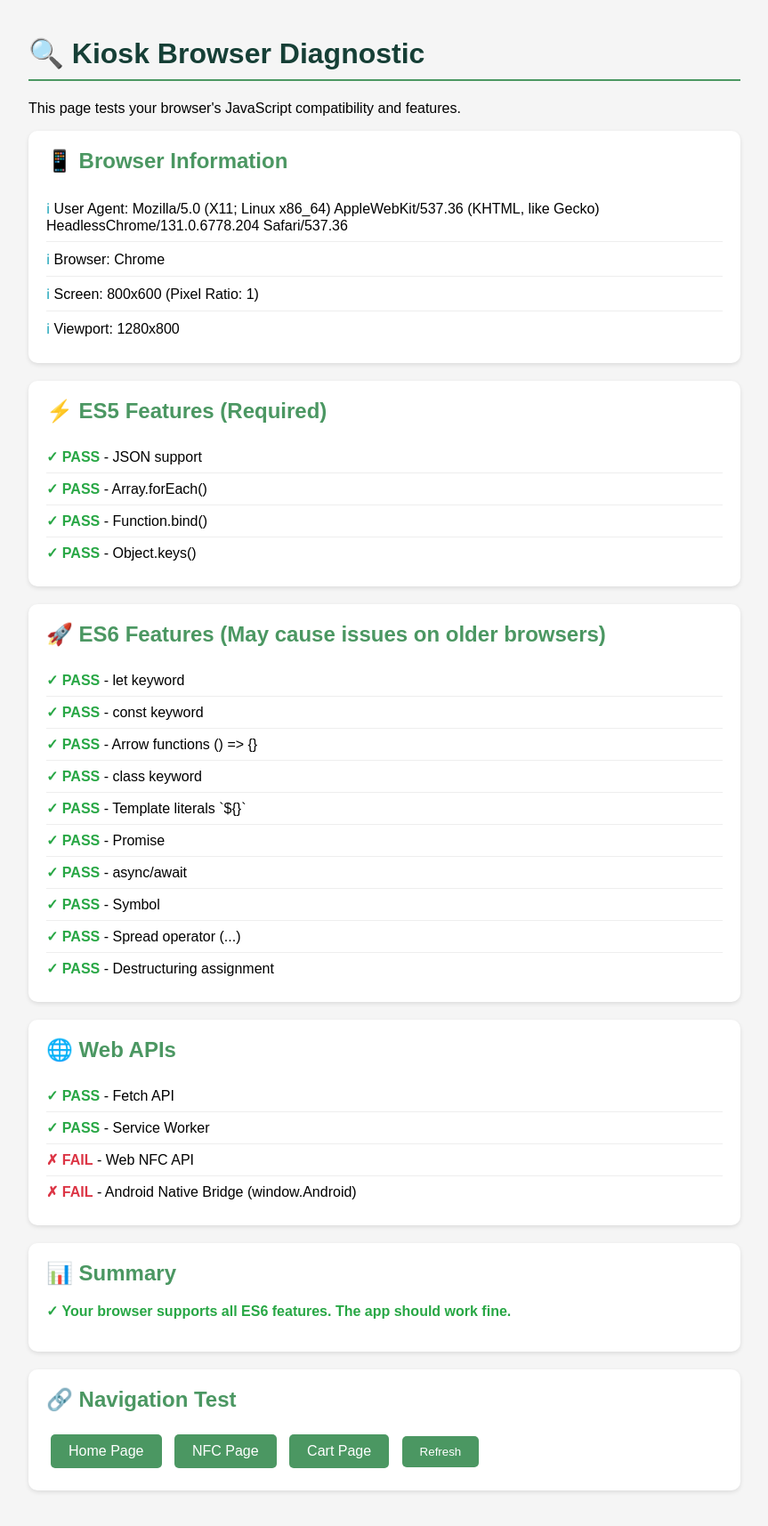
After one commit to CS-CLUB-TTH/SelfCheckout, an ASP.NET Core app: page /Diagnostic in a window 1280 px wide. The commit adds this page. Shown: the whole page at 89% size, without its empty margins (208-1071 px from the left). Run offline with ASP.NET Core 8, Linux system fonts and the light colour scheme; some libraries are stand-ins or nearby versions.

Commit message:
Fix ES6 to ES5 compatibility for kiosk browser and add diagnostic page
Co-authored-by: CS-CLUB-TTH <152597681+CS-CLUB-TTH@users.noreply.github.com>

```diff
--- /dev/null
+++ b/Pages/Diagnostic.cshtml
@@ -0,0 +1,313 @@
+@page
+@model DiagnosticModel
+@{
+    ViewData["Title"] = "Browser Diagnostic";
+    Layout = null;
+}
+
+<!DOCTYPE html>
+<html lang="en">
+<head>
+    <meta charset="utf-8" />
+    <meta name="viewport" content="width=device-width, initial-scale=1.0" />
+    <title>Kiosk Browser Diagnostic</title>
+    <style>
+        body {
+            font-family: Arial, sans-serif;
+            padding: 20px;
+            background: #f5f5f5;
+            max-width: 800px;
+            margin: 0 auto;
+        }
+        h1 {
+            color: #163f36;
+            border-bottom: 2px solid #4b9762;
+            padding-bottom: 10px;
+        }
+        .section {
+            background: white;
+            padding: 20px;
+            border-radius: 10px;
+            margin-bottom: 20px;
+            box-shadow: 0 2px 5px rgba(0,0,0,0.1);
+        }
+        .section h2 {
+            color: #4b9762;
+            margin-top: 0;
+        }
+        .test-item {
+            padding: 8px 0;
+            border-bottom: 1px solid #eee;
+        }
+        .test-item:last-child {
+            border-bottom: none;
+        }
+        .pass {
+            color: #28a745;
+            font-weight: bold;
+        }
+        .fail {
+            color: #dc3545;
+            font-weight: bold;
+        }
+        .warn {
+            color: #ffc107;
+            font-weight: bold;
+        }
+        .info {
+            color: #17a2b8;
+        }
+        pre {
+            background: #f8f9fa;
+            padding: 10px;
+            border-radius: 5px;
+            overflow-x: auto;
+            font-size: 12px;
+        }
+        .btn {
+            display: inline-block;
+            padding: 10px 20px;
+            background: #4b9762;
+            color: white;
+            text-decoration: none;
+            border-radius: 5px;
+            margin: 5px;
+            border: none;
+            cursor: pointer;
+        }
+        .btn:hover {
+            background: #163f36;
+        }
+        #errorLog {
+            background: #ffebee;
+            display: none;
+        }
+        #errorLog h2 {
+            color: #c62828;
+        }
+    </style>
+</head>
+<body>
+    <h1>🔍 Kiosk Browser Diagnostic</h1>
+    <p>This page tests your browser's JavaScript compatibility and features.</p>
+
+    <div class="section">
+        <h2>📱 Browser Information</h2>
+        <div class="test-item" id="userAgent"></div>
+        <div class="test-item" id="browserName"></div>
+        <div class="test-item" id="screenInfo"></div>
+        <div class="test-item" id="viewportInfo"></div>
+    </div>
+
+    <div class="section">
+        <h2>⚡ ES5 Features (Required)</h2>
+        <div class="test-item" id="es5-json"></div>
+        <div class="test-item" id="es5-array"></div>
+        <div class="test-item" id="es5-function"></div>
+        <div class="test-item" id="es5-object"></div>
+    </div>
+
+    <div class="section">
+        <h2>🚀 ES6 Features (May cause issues on older browsers)</h2>
+        <div class="test-item" id="es6-let"></div>
+        <div class="test-item" id="es6-const"></div>
+        <div class="test-item" id="es6-arrow"></div>
+        <div class="test-item" id="es6-class"></div>
+        <div class="test-item" id="es6-template"></div>
+        <div class="test-item" id="es6-promise"></div>
+        <div class="test-item" id="es6-async"></div>
+        <div class="test-item" id="es6-symbol"></div>
+        <div class="test-item" id="es6-spread"></div>
+        <div class="test-item" id="es6-destructuring"></div>
+    </div>
+
+    <div class="section">
+        <h2>🌐 Web APIs</h2>
+        <div class="test-item" id="api-fetch"></div>
+        <div class="test-item" id="api-serviceworker"></div>
+        <div class="test-item" id="api-nfc"></div>
+        <div class="test-item" id="api-android"></div>
+    </div>
+
+    <div class="section">
+        <h2>📊 Summary</h2>
+        <div id="summary"></div>
+    </div>
+
+    <div class="section" id="errorLog">
+        <h2>❌ JavaScript Errors</h2>
+        <pre id="errorContent"></pre>
+    </div>
+
+    <div class="section">
+        <h2>🔗 Navigation Test</h2>
+        <a href="/" class="btn">Home Page</a>
+        <a href="/Nfc" class="btn">NFC Page</a>
+        <a href="/Cart" class="btn">Cart Page</a>
+        <button class="btn" onclick="location.reload()">Refresh</button>
+    </div>
+
+    <script>
+        // Error collection
+        var errors = [];
+        window.onerror = function(msg, url, line, col, error) {
+            errors.push('Error: ' + msg + ' at line ' + line);
+            showErrors();
+            return false;
+        };
+
+        function showErrors() {
+            if (errors.length > 0) {
+                document.getElementById('errorLog').style.display = 'block';
+                document.getElementById('errorContent').textContent = errors.join('\n');
+            }
+        }
+
+        function setResult(id, passed, message) {
+            var el = document.getElementById(id);
+            if (el) {
+                var status = passed ? '<span class="pass">✓ PASS</span>' : '<span class="fail">✗ FAIL</span>';
+                el.innerHTML = status + ' - ' + message;
+            }
+        }
+
+        function setInfo(id, message) {
+            var el = document.getElementById(id);
+            if (el) {
+                el.innerHTML = '<span class="info">ℹ</span> ' + message;
+            }
+        }
+
+        // Browser Info
+        setInfo('userAgent', 'User Agent: ' + navigator.userAgent);
+
+        var browserName = 'Unknown';
+        var ua = navigator.userAgent;
+        if (ua.indexOf('Chrome') > -1) browserName = 'Chrome';
+        else if (ua.indexOf('Firefox') > -1) browserName = 'Firefox';
+        else if (ua.indexOf('Safari') > -1) browserName = 'Safari';
+        else if (ua.indexOf('Edge') > -1) browserName = 'Edge';
+        else if (ua.indexOf('MSIE') > -1 || ua.indexOf('Trident') > -1) browserName = 'Internet Explorer';
+        setInfo('browserName', 'Browser: ' + browserName);
+
+        setInfo('screenInfo', 'Screen: ' + screen.width + 'x' + screen.height + ' (Pixel Ratio: ' + (window.devicePixelRatio || 1) + ')');
+        setInfo('viewportInfo', 'Viewport: ' + window.innerWidth + 'x' + window.innerHeight);
+
+        // ES5 Tests
+        setResult('es5-json', typeof JSON !== 'undefined', 'JSON support');
+        setResult('es5-array', typeof Array.prototype.forEach === 'function', 'Array.forEach()');
+        setResult('es5-function', typeof Function.prototype.bind === 'function', 'Function.bind()');
+        setResult('es5-object', typeof Object.keys === 'function', 'Object.keys()');
+
+        // ES6 Tests - using try/catch to avoid syntax errors
+        var es6Results = {
+            let: false,
+            const: false,
+            arrow: false,
+            class: false,
+            template: false,
+            promise: false,
+            async: false,
+            symbol: false,
+            spread: false,
+            destructuring: false
+        };
+
+        // Test let
+        try {
+            new Function('let x = 1;');
+            es6Results.let = true;
+        } catch(e) {}
+        setResult('es6-let', es6Results.let, 'let keyword');
+
+        // Test const
+        try {
+            new Function('const x = 1;');
+            es6Results.const = true;
+        } catch(e) {}
+        setResult('es6-const', es6Results.const, 'const keyword');
+
+        // Test arrow functions
+        try {
+            new Function('var f = () => 1;');
+            es6Results.arrow = true;
+        } catch(e) {}
+        setResult('es6-arrow', es6Results.arrow, 'Arrow functions () => {}');
+
+        // Test class
+        try {
+            new Function('class Test {}');
+            es6Results.class = true;
+        } catch(e) {}
+        setResult('es6-class', es6Results.class, 'class keyword');
+
+        // Test template literals
+        try {
+            new Function('var x = `test`;');
+            es6Results.template = true;
+        } catch(e) {}
+        setResult('es6-template', es6Results.template, 'Template literals `${}`');
+
+        // Test Promise
+        es6Results.promise = typeof Promise !== 'undefined';
+        setResult('es6-promise', es6Results.promise, 'Promise');
+
+        // Test async/await
+        try {
+            new Function('async function test() {}');
+            es6Results.async = true;
+        } catch(e) {}
+        setResult('es6-async', es6Results.async, 'async/await');
+
+        // Test Symbol
+        es6Results.symbol = typeof Symbol !== 'undefined';
+        setResult('es6-symbol', es6Results.symbol, 'Symbol');
+
+        // Test spread operator
+        try {
+            new Function('var a = [1,2]; var b = [...a];');
+            es6Results.spread = true;
+        } catch(e) {}
+        setResult('es6-spread', es6Results.spread, 'Spread operator (...)');
+
+        // Test destructuring
+        try {
+            new Function('var {a} = {a:1};');
+            es6Results.destructuring = true;
+        } catch(e) {}
+        setResult('es6-destructuring', es6Results.destructuring, 'Destructuring assignment');
+
+        // Web APIs
+        setResult('api-fetch', typeof fetch === 'function', 'Fetch API');
+        setResult('api-serviceworker', 'serviceWorker' in navigator, 'Service Worker');
+        setResult('api-nfc', 'NDEFReader' in window, 'Web NFC API');
+
+        var androidAvailable = typeof Android !== 'undefined';
+        setResult('api-android', androidAvailable, 'Android Native Bridge (window.Android)');
+
+        // Summary
+        var es6Count = 0;
+        for (var key in es6Results) {
+            if (es6Results[key]) es6Count++;
+        }
+
+        var summaryEl = document.getElementById('summary');
+        var summaryHtml = '';
+
+        if (es6Count === 10) {
+            summaryHtml = '<p class="pass">✓ Your browser supports all ES6 features. The app should work fine.</p>';
+        } else if (es6Count >= 6) {
+            summaryHtml = '<p class="warn">⚠ Your browser supports some ES6 features (' + es6Count + '/10). Some features may not work.</p>';
+        } else {
+            summaryHtml = '<p class="fail">✗ Your browser has limited ES6 support (' + es6Count + '/10). The app needs ES5-compatible code.</p>';
+        }
+
+        if (!es6Results.class || !es6Results.async) {
+            summaryHtml += '<p class="info"><strong>Issue Found:</strong> Your browser does not support <code>class</code> or <code>async/await</code>. ';
+            summaryHtml += 'The zebra-printer.js file has been updated to use ES5 syntax to fix this.</p>';
+        }
+
+        summaryEl.innerHTML = summaryHtml;
+    </script>
+</body>
+</html>
--- /dev/null
+++ b/Pages/Diagnostic.cshtml.cs
@@ -0,0 +1,11 @@
+using Microsoft.AspNetCore.Mvc.RazorPages;
+
+namespace SelfCheckoutKiosk.Pages
+{
+    public class DiagnosticModel : PageModel
+    {
+        public void OnGet()
+        {
+        }
+    }
+}
```
Also changed, not shown: Pages/Success.cshtml (+15 -11 lines), wwwroot/js/zebra-printer.js (+47 -37 lines).
